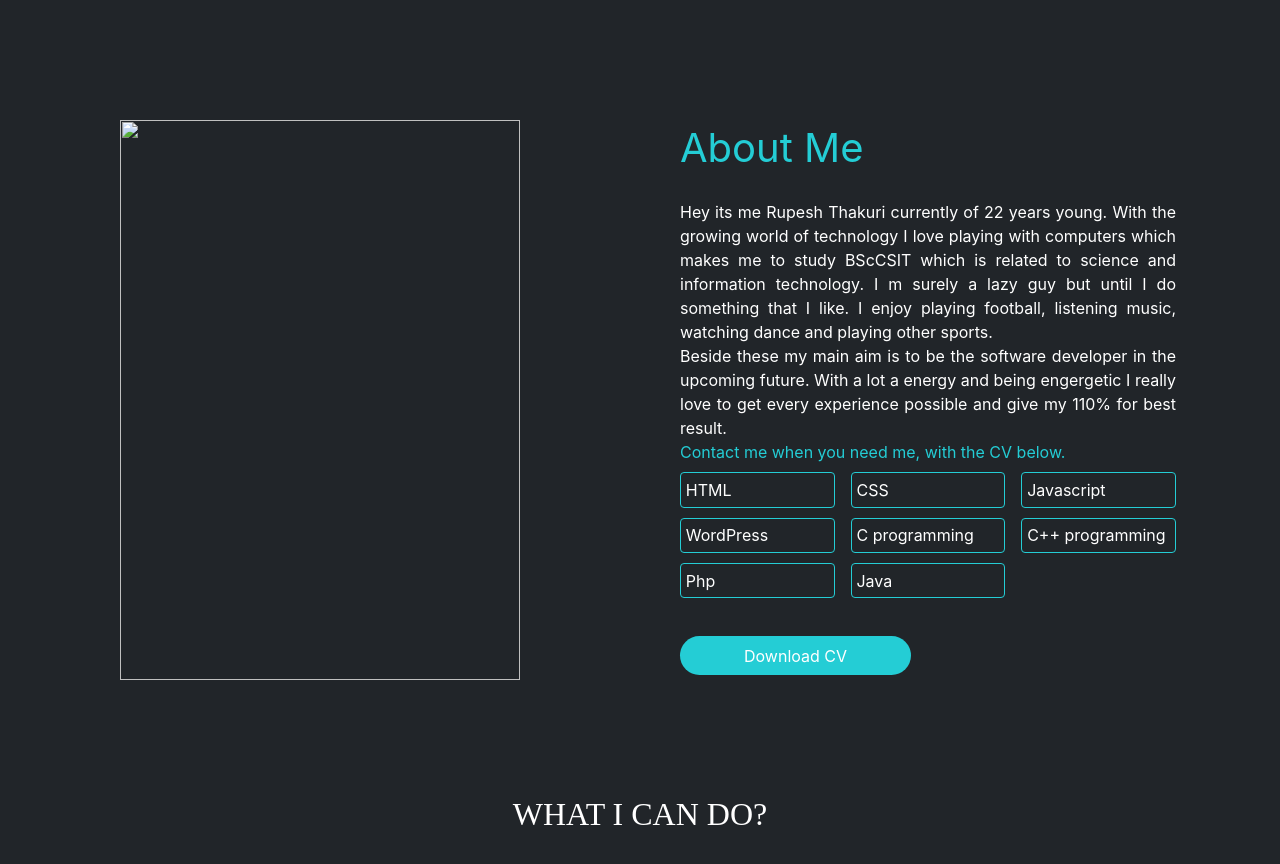
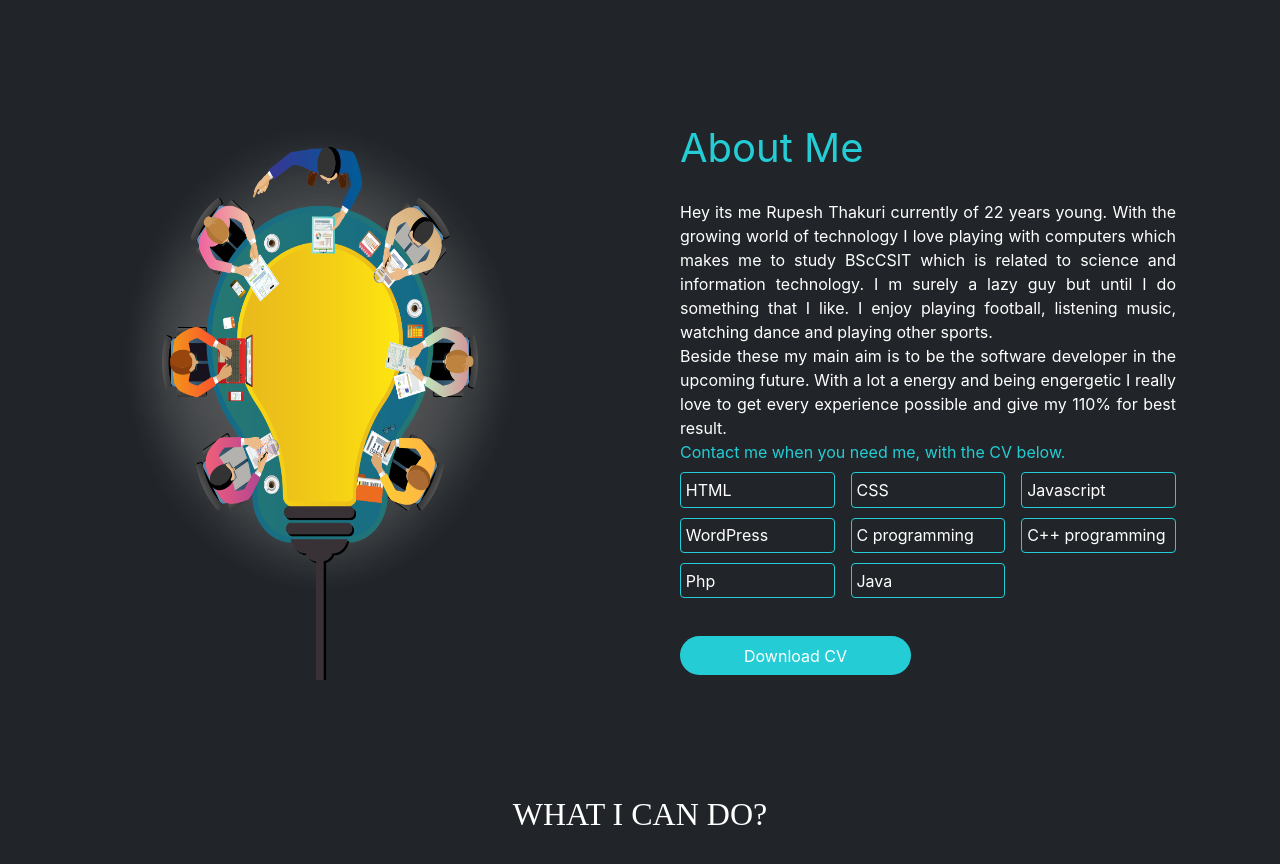
Before and after one commit to RupeshThakuri/Portfolio, a plain HTML site: page index.html in a window 1280 px wide. Shown: the part 620-1484 px from the top of the page. Drawn offline with nearby package versions, Linux system fonts and the light colour scheme.

Commit message:
Update index.html

```diff
--- a/index.html
+++ b/index.html
@@ -69,7 +69,7 @@
     <section id="about">
         <dir class="about__section">
             <div class="about__section-left__part">
-                <img src="./images/uuuu/seo-home1.png" alt="">
+                <img src="./images/bulb.png" alt="">
             </div>
             <div class="about__section-right_part">
                 <div class="information__part">
```
